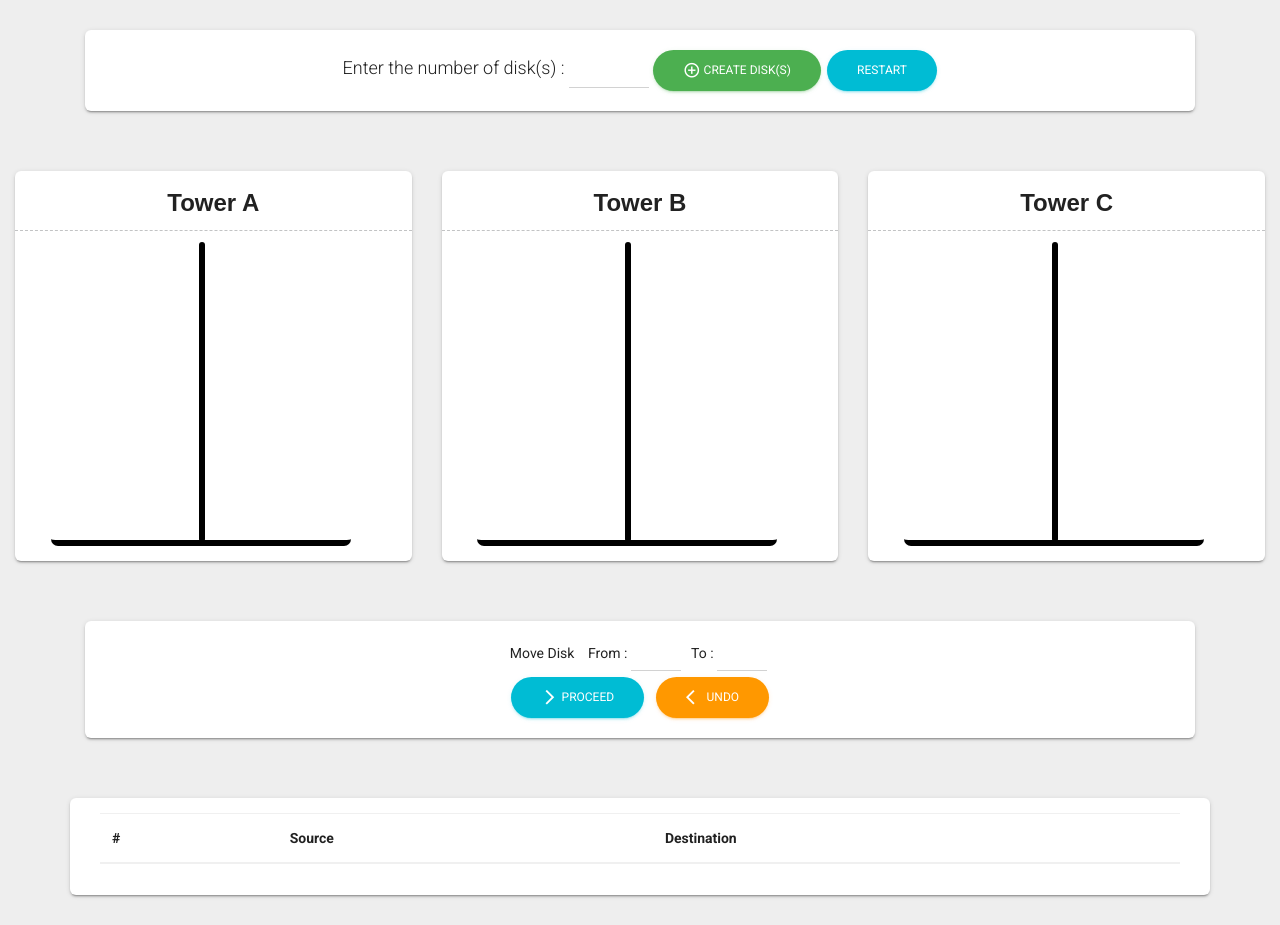
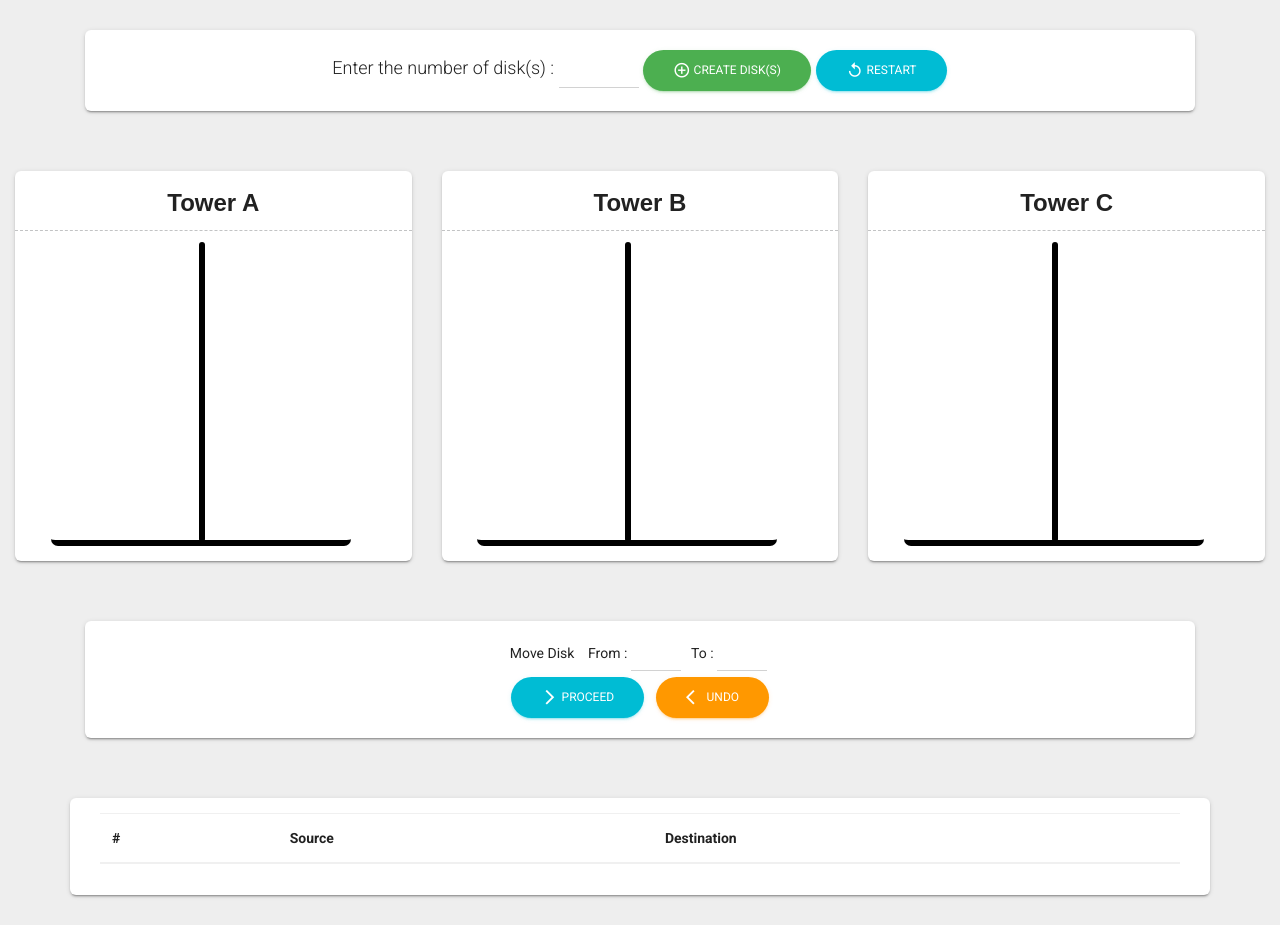
Before and after one commit to CynicalIndian/Tower_Of_Hanoi_Game, a plain HTML site: page index.html in a window 1280 px wide. Drawn offline with Linux system fonts and the light colour scheme; some packages are replaced by stand-ins of ours.

Commit message:
Update index.html

```diff
--- a/index.html
+++ b/index.html
@@ -33,7 +33,7 @@
                   <input type="text" class="form-control create-input" id="no_of_disks" placeholder="">
                   <button type="button" class="btn btn-success btn-round" id="create-btn"><i class="material-icons">add_circle_outline</i>
                     Create Disk(s)</button>
-                  <button class="btn btn-info btn-round" id="restart">Restart</button>
+                  <button class="btn btn-info btn-round" id="restart"><i class="material-icons">replay</i> Restart</button>
                 </div>
               </div>
             </form>
```
